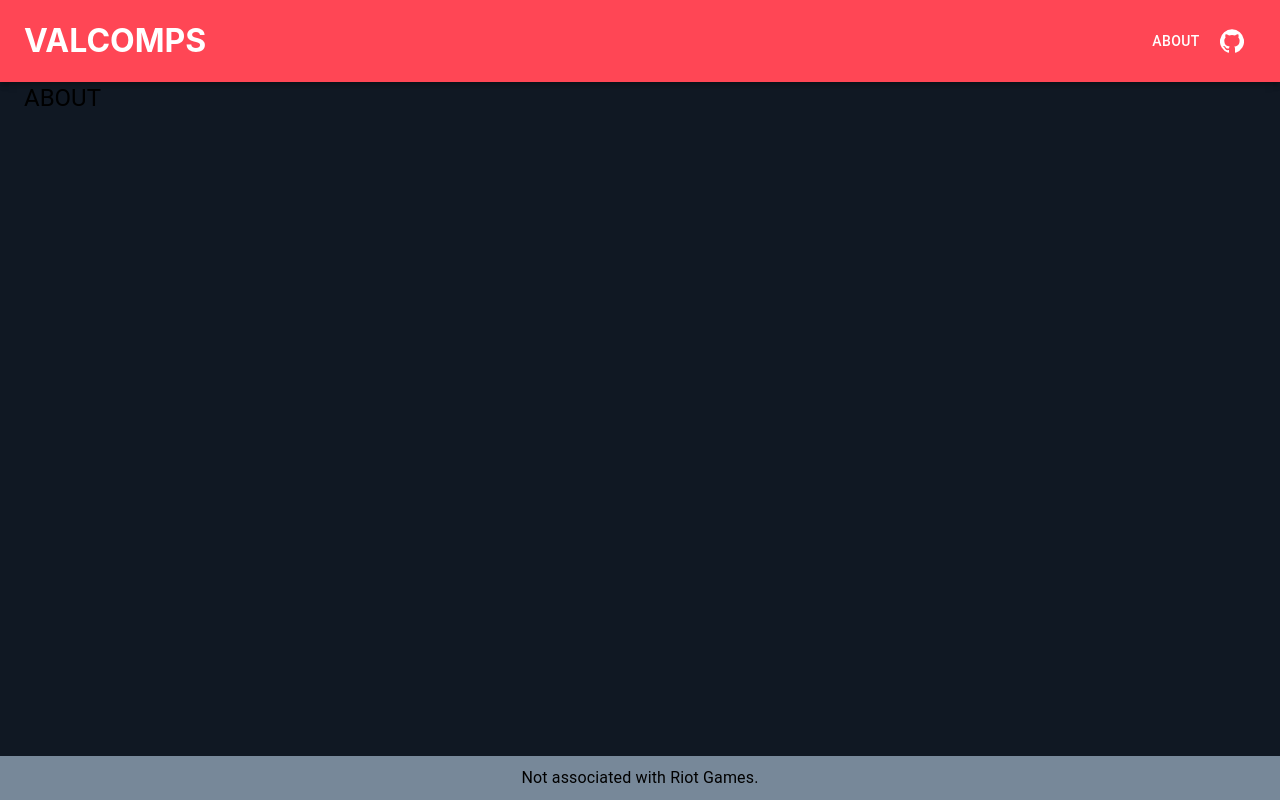
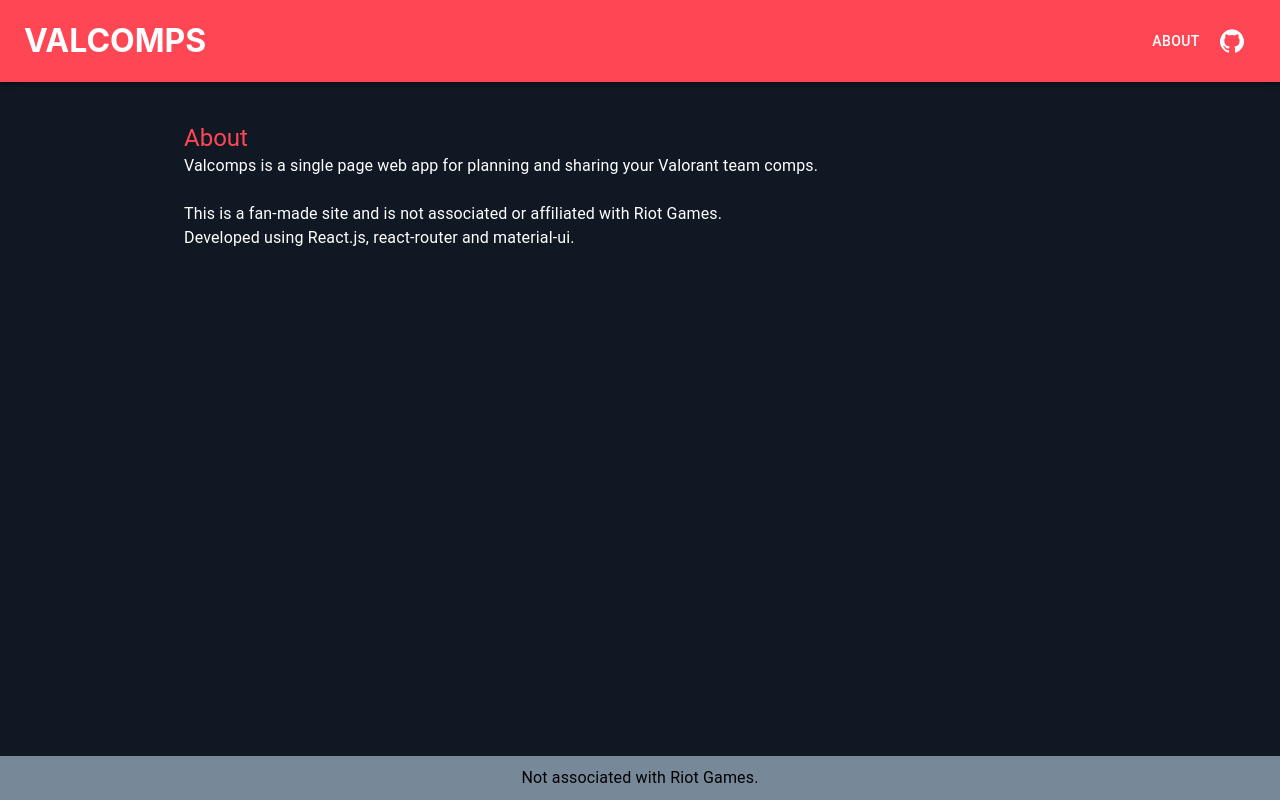
Before and after one commit to batjuli/valcomps, a React (Create React App) app: page /about in a window 1280 px wide. Built offline with nearby package versions, Linux system fonts and the light colour scheme.

Commit message:
basic about page

```diff
--- a/src/App.css
+++ b/src/App.css
@@ -13,6 +13,7 @@
 }
 
 .main {
+  margin-top: 40px;
   margin-bottom: 40px;
 }
 
--- a/src/pages/About.js
+++ b/src/pages/About.js
@@ -5,9 +5,23 @@
 
 const About = () => {
   return (
-    <Container component='main' maxWidth='lg' className='main'>
-      <Typography variant='h5' color='inherit' noWrap>
-        ABOUT
+    <Container
+      component='main'
+      maxWidth='md'
+      className='main'
+      style={{ color: '#FFFFFF' }}
+    >
+      <Typography variant='h5' noWrap style={{ color: '#FF4655' }}>
+        About
+      </Typography>
+      <Typography variant='body1'>
+        Valcomps is a single page web app for planning and sharing your Valorant
+        team comps.
+        <br /> <br />
+        This is a fan-made site and is not associated or affiliated with Riot
+        Games.
+        <br />
+        Developed using React.js, react-router and material-ui.
       </Typography>
     </Container>
   );
--- a/src/pages/MainPage.js
+++ b/src/pages/MainPage.js
@@ -174,7 +174,6 @@
     flexDirection: 'column',
     alignItems: 'center',
     marginBottom: '30px',
-    marginTop: '30px',
   };
   const agentBox = {
     display: 'flex',
@@ -219,7 +218,7 @@
   // console.log(window.location.origin); useful for share team url
 
   return (
-    <Container component='main' maxWidth='lg' className='main'>
+    <Container component='main' maxWidth='md' className='main'>
       <div style={header}>
         <div style={agentBox}>
           <AgentIcon
```
